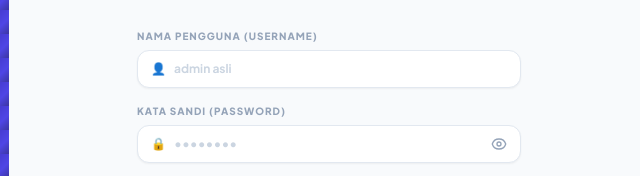
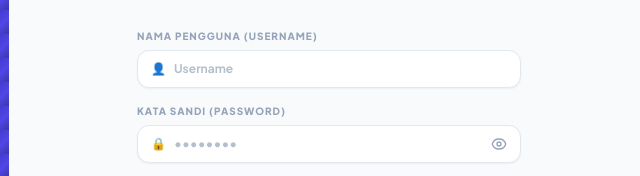
Before and after one commit to riandiarista/webgis-urgensi-padang, a plain HTML site: page webgis-frontend/login.html in a window 1280 px wide. Shown: the part 278-454 px from the top of the page, 631-1271 px from the left. Drawn offline with nearby package versions, Linux system fonts and the light colour scheme; some packages are replaced by stand-ins of ours; a script that the page names is missing.

Commit message:
preview username

```diff
--- a/webgis-frontend/login.html
+++ b/webgis-frontend/login.html
@@ -90,8 +90,8 @@
                     <label class="block text-[10px] font-black text-slate-400 uppercase tracking-widest mb-1.5">Nama Pengguna (Username)</label>
                     <div class="relative">
                         <span class="absolute inset-y-0 left-0 flex items-center pl-3.5 text-slate-400 text-xs pointer-events-none">👤</span>
-                        <input type="text" id="login-username" required placeholder="admin asli"
-                               class="w-full bg-white border border-slate-200 text-slate-800 pl-9 pr-4 py-2.5 rounded-xl text-xs font-bold focus:outline-none focus:border-indigo-500 focus:ring-4 focus:ring-indigo-500/10 shadow-sm transition placeholder-slate-300">
+                        <input type="text" id="login-username" required placeholder="Username" autocomplete="off"
+                               class="w-full bg-white border border-slate-200 text-slate-800 pl-9 pr-4 py-2.5 rounded-xl text-xs font-bold focus:outline-none focus:border-indigo-500 focus:ring-4 focus:ring-indigo-500/10 shadow-sm transition placeholder-slate-400/70">
                     </div>
                 </div>
 
@@ -101,7 +101,7 @@
                         <span class="absolute inset-y-0 left-0 flex items-center pl-3.5 text-slate-400 text-xs pointer-events-none">🔒</span>
 
                         <input type="password" id="login-password" required placeholder="••••••••"
-                               class="w-full bg-white border border-slate-200 text-slate-800 pl-9 pr-10 py-2.5 rounded-xl text-xs font-bold focus:outline-none focus:border-indigo-500 focus:ring-4 focus:ring-indigo-500/10 shadow-sm transition placeholder-slate-300">
+                               class="w-full bg-white border border-slate-200 text-slate-800 pl-9 pr-10 py-2.5 rounded-xl text-xs font-bold focus:outline-none focus:border-indigo-500 focus:ring-4 focus:ring-indigo-500/10 shadow-sm transition placeholder-slate-400/70">
 
                         <button type="button" onclick="pemicuToggleVisibilitasSandi()"
                                 class="absolute inset-y-0 right-0 flex items-center pr-3.5 text-slate-400 hover:text-indigo-600 transition-colors duration-200 focus:outline-none active:scale-90 transform origin-center">
@@ -169,7 +169,7 @@
             const usernameInput = document.getElementById('login-username').value.trim();
             const passwordInput = document.getElementById('login-password').value;
 
-            // 🔄 UPDATE: Validasi string kredensial baru kelompok kalian
+            // Logika verifikasi akun rahasia kelompok
             if (usernameInput === "admin asli" && passwordInput === "adminasli123") {
                 sessionStorage.setItem('isLoggedIn', 'true');
                 sessionStorage.setItem('userRole', 'Bappeda Admin');
```
